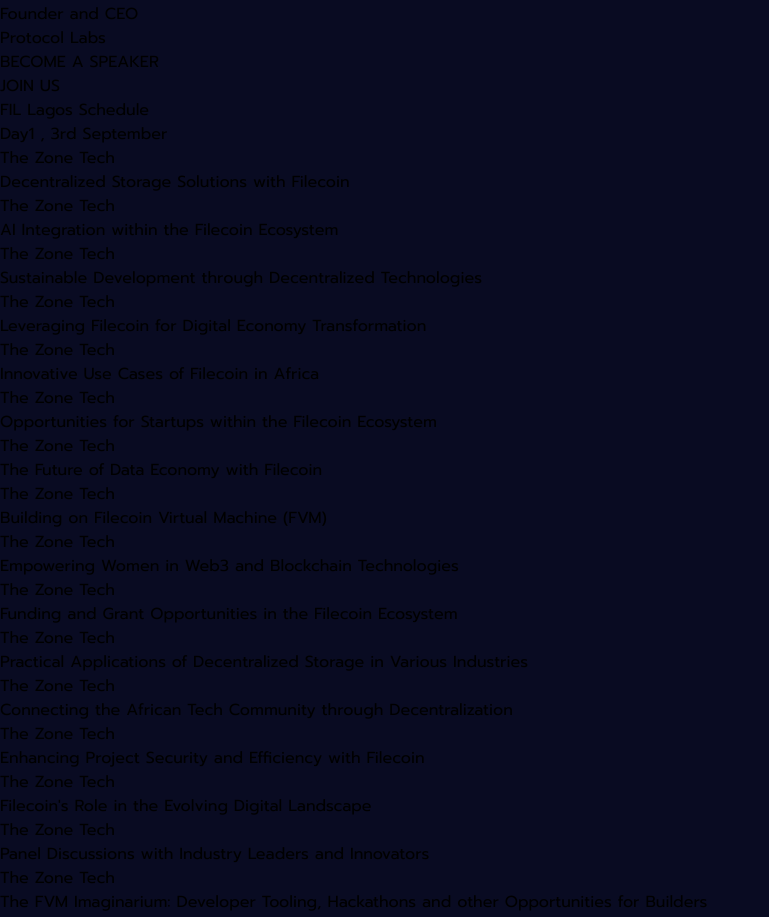
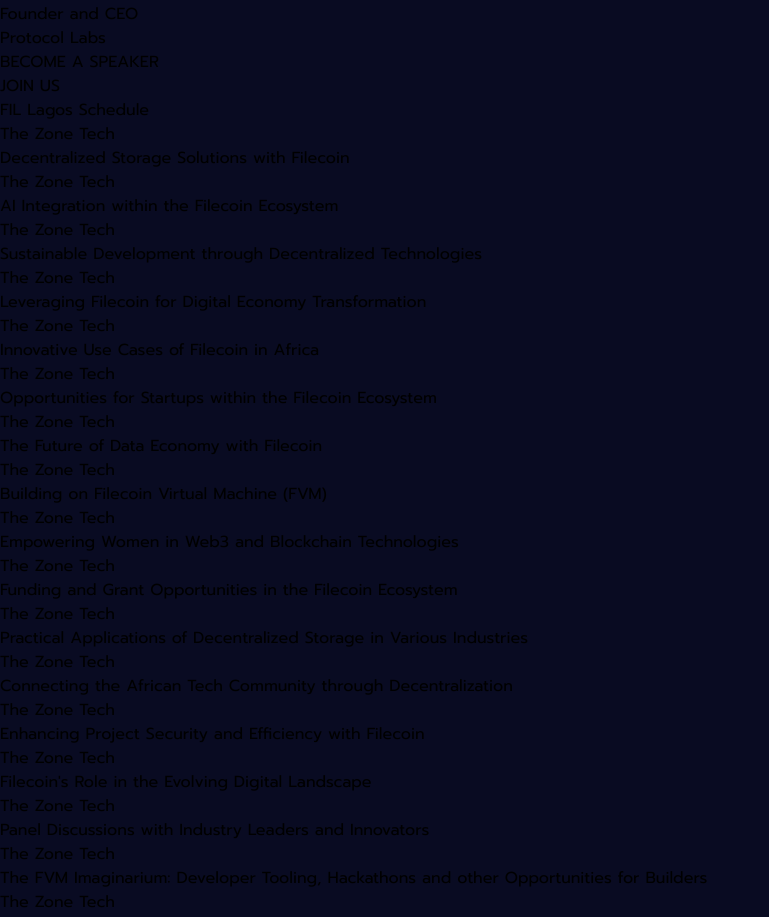
Before and after one commit to FIL-Lagos/fil-lagos-24, a React (Vite) app: page / in a window 1280 px wide. Shown: the part 4780-5697 px from the top of the page, without its empty margins (0-769 px from the left). Built offline with nearby package versions, Linux system fonts and the light colour scheme.

Commit message:
favicon fox and content update

```diff
--- a/index.html
+++ b/index.html
@@ -2,7 +2,7 @@
 <html lang="en">
   <head>
     <meta charset="UTF-8" />
-    <link rel="icon" type="image/svg+xml" href="/vite.svg" />
+    <link rel="icon" type="image/png" href="./public/images/logo.png" />
     <meta name="viewport" content="width=device-width, initial-scale=1.0" />
     <title>FIL Lagos 2024</title>
   </head>
--- a/src/App.jsx
+++ b/src/App.jsx
@@ -115,7 +115,7 @@
             <h1 className='lg:text-[50px] text-5xl font-medium my-3'>FIL Lagos Schedule</h1>
           </div>
           <div className='my-4'>
-            <button className='bg-[#0CDD92] border-2 border-[#0CDD92] p-3 rounded-xl lg:w-auto w-full my-1 px-8'>Day1 , 3rd September</button>
+            {/* <button className='bg-[#0CDD92] border-2 border-[#0CDD92] p-3 rounded-xl lg:w-auto w-full my-1 px-8'>Day1 , 3rd September</button> */}
             {/* <button className='border-2 border-[#0CDD92] p-3 rounded-xl lg:ml-4 lg:w-auto my-1 w-full px-8'>Day2 , 4th September</button> */}
           </div>
           {topics.map((topic, index) => <div key={index} className='border-2 my-8 border-[#3679FB] p-10 rounded-[40px] lg:flex justify-between'>
```
